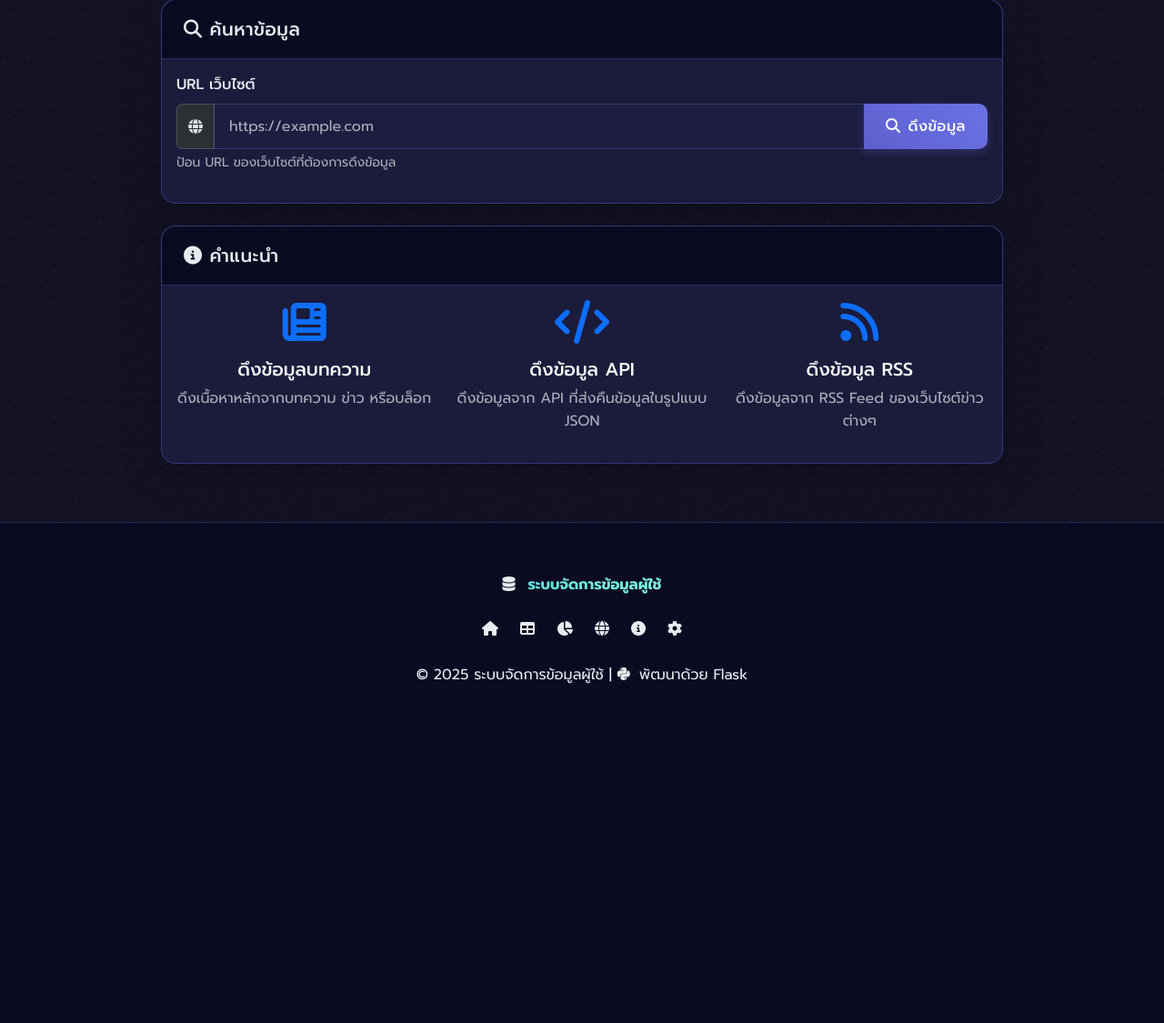
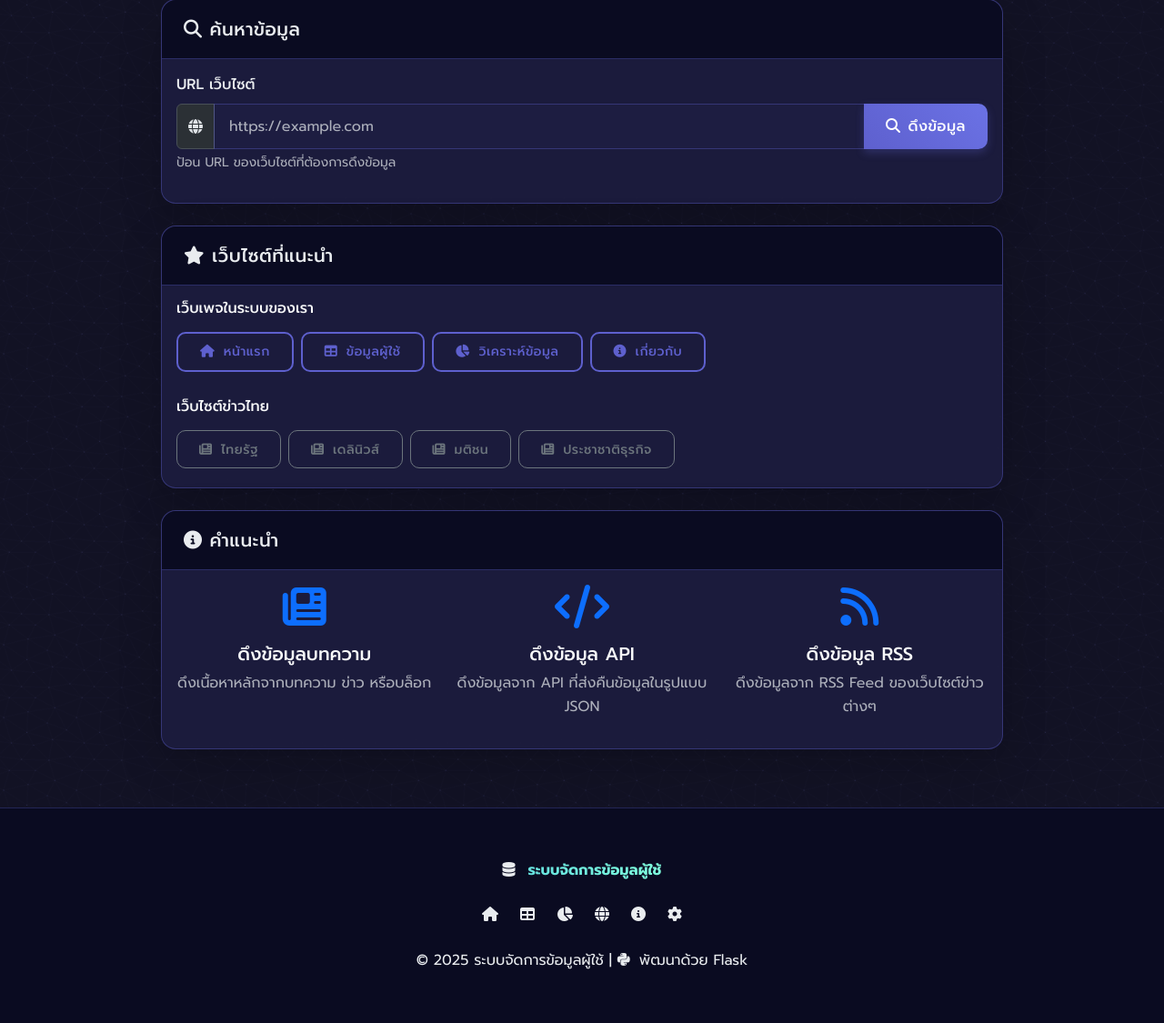
Before and after one commit to Z2ZATL/Data-and-Table-Management-System, a Flask app: page /scraping in a window 1280 px wide. Shown: the part 471-1596 px from the top of the page at 91% size. Before the commit the page ends 1223 px from the top, so only its background shows below. Run offline with Flask 3, Linux system fonts and the light colour scheme.

Commit message:
Add shortcuts for external websites and application pages for easy navigation
Implement website shortcuts feature in scraping_new.html with dynamic links.

Replit-Commit-Author: Agent
Replit-Commit-Session-Id: 76e30050-908c-4ba2-9784-feabebc2bc6b
Replit-Commit-Screenshot-Url: https://storage.googleapis.com/screenshot-production-us-central1/b77ec35e-a0c3-4ccc-99bb-1031653fc1ca/2018f6be-e3b9-42a1-8c93-01387c624bad.jpg

```diff
--- a/templates/scraping_new.html
+++ b/templates/scraping_new.html
@@ -70,8 +70,48 @@
             </div>
             {% endif %}
 
+            <!-- เว็บไซต์ที่แนะนำ -->
+            {% if not content and not error %}
+            <div class="card shadow-lg mb-4">
+                <div class="card-header">
+                    <h5 class="card-title mb-0"><i class="fas fa-star me-2"></i>เว็บไซต์ที่แนะนำ</h5>
+                </div>
+                <div class="card-body">
+                    <h6 class="mb-3">เว็บเพจในระบบของเรา</h6>
+                    <div class="d-flex flex-wrap gap-2 mb-4">
+                        <button type="button" class="btn btn-outline-primary btn-sm website-shortcut" data-url="{{ url_for('index') }}">
+                            <i class="fas fa-home me-1"></i> หน้าแรก
+                        </button>
+                        <button type="button" class="btn btn-outline-primary btn-sm website-shortcut" data-url="{{ url_for('data') }}">
+                            <i class="fas fa-table me-1"></i> ข้อมูลผู้ใช้
+                        </button>
+                        <button type="button" class="btn btn-outline-primary btn-sm website-shortcut" data-url="{{ url_for('analysis') }}">
+                            <i class="fas fa-chart-pie me-1"></i> วิเคราะห์ข้อมูล
+                        </button>
+                        <button type="button" class="btn btn-outline-primary btn-sm website-shortcut" data-url="{{ url_for('about') }}">
+                            <i class="fas fa-info-circle me-1"></i> เกี่ยวกับ
+                        </button>
+                    </div>
+
+                    <h6 class="mb-3">เว็บไซต์ข่าวไทย</h6>
+                    <div class="d-flex flex-wrap gap-2">
+                        <button type="button" class="btn btn-outline-secondary btn-sm website-shortcut" data-url="https://www.thairath.co.th">
+                            <i class="fas fa-newspaper me-1"></i> ไทยรัฐ
+                        </button>
+                        <button type="button" class="btn btn-outline-secondary btn-sm website-shortcut" data-url="https://www.dailynews.co.th">
+                            <i class="fas fa-newspaper me-1"></i> เดลินิวส์
+                        </button>
+                        <button type="button" class="btn btn-outline-secondary btn-sm website-shortcut" data-url="https://www.matichon.co.th">
+                            <i class="fas fa-newspaper me-1"></i> มติชน
+                        </button>
+                        <button type="button" class="btn btn-outline-secondary btn-sm website-shortcut" data-url="https://www.prachachat.net">
+                            <i class="fas fa-newspaper me-1"></i> ประชาชาติธุรกิจ
+                        </button>
+                    </div>
+                </div>
+            </div>
+
             <!-- คำแนะนำ -->
-            {% if not content and not error %}
             <div class="card shadow-lg mt-4">
                 <div class="card-header">
                     <h5 class="card-title mb-0"><i class="fas fa-info-circle me-2"></i>คำแนะนำ</h5>
@@ -128,8 +168,31 @@
                 white-space: pre-wrap;
                 word-break: break-word;
             }
+
+            .website-shortcut {
+                transition: all 0.25s ease;
+                margin-bottom: 5px;
+            }
+
+            .website-shortcut:hover {
+                transform: translateY(-2px);
+                box-shadow: 0 4px 8px rgba(0, 0, 0, 0.1);
+            }
         `;
         document.head.appendChild(styleElement);
+
+        // เพิ่ม event listener สำหรับปุ่มลัดเว็บไซต์
+        const shortcutButtons = document.querySelectorAll('.website-shortcut');
+        shortcutButtons.forEach(button => {
+            button.addEventListener('click', function() {
+                // นำ URL จาก data-url ไปใส่ในช่องกรอก
+                const url = this.getAttribute('data-url');
+                document.getElementById('url').value = url;
+
+                // ส่งฟอร์มอัตโนมัติ
+                document.querySelector('form').submit();
+            });
+        });
     });
 </script>
 {% endblock %}
```
